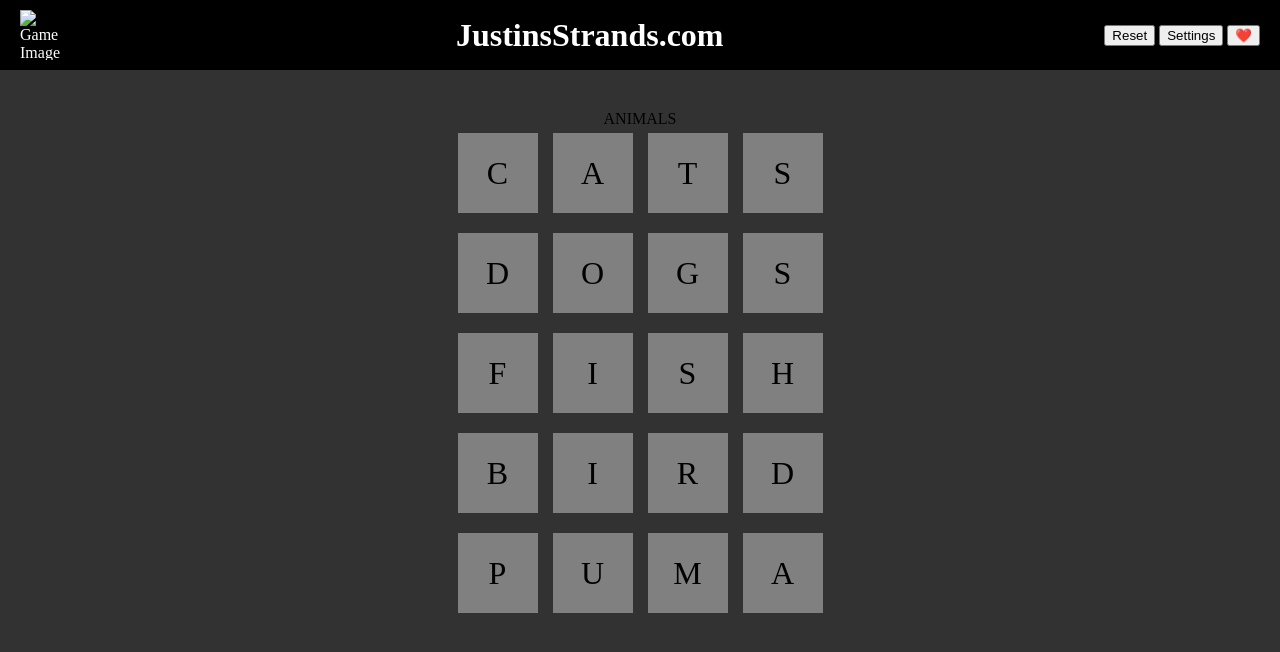
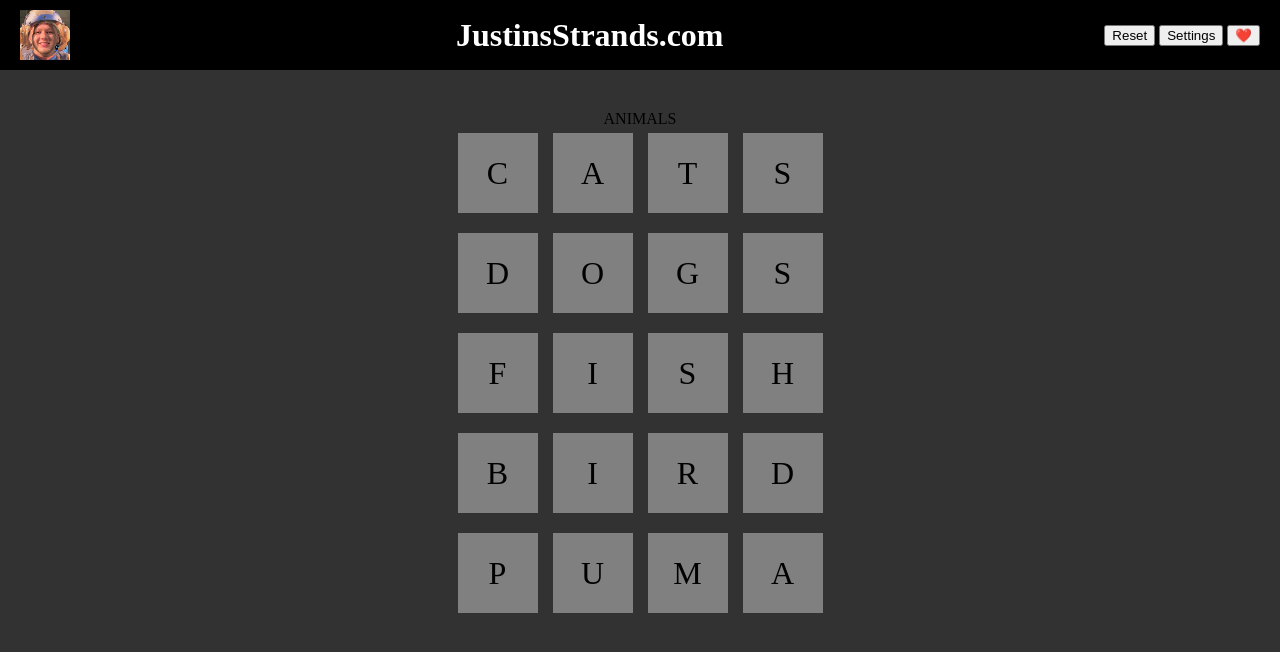
Before and after one commit to rivkagribov/Strands, a plain HTML site: page index.html in a window 1280 px wide. Drawn offline with Linux system fonts and the light colour scheme.

Commit message:
Update index.html

```diff
--- a/index.html
+++ b/index.html
@@ -10,7 +10,7 @@
 <body>
 <nav>
     <div class="navbar">
-            <img id="gameImage" src="IMG_0709.jpg" alt="Game Image" >
+            <img id="gameImage" src="IMG_0709 (2).jpg" alt="Game Image" >
             <h1 >JustinsStrands.com</h1>
         <div class="start">
             <button id="resetButton">Reset</button>
```
